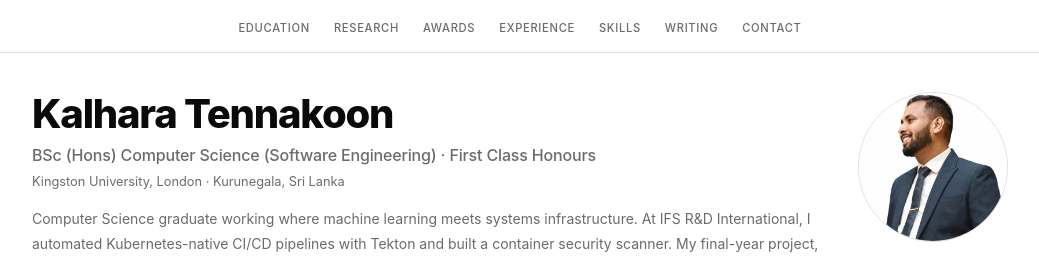
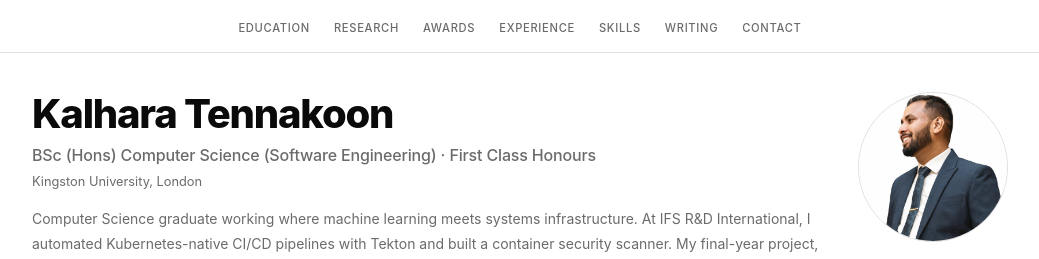
Before and after one commit to kalharatennakoon/kalharatennakoon.github.io, a React (Vite) app: page / in a window 1280 px wide. Shown: the top 259 px of the page, without its empty margins (120-1159 px from the left). Built offline with nearby package versions, Linux system fonts and the light colour scheme.

Commit message:
fix: remove location from academic profile description

```diff
--- a/src/components/Hero.tsx
+++ b/src/components/Hero.tsx
@@ -30,7 +30,7 @@ function Hero() {
               BSc (Hons) Computer Science (Software Engineering) · First Class Honours
             </p>
             <p style={{ fontSize: '0.8rem', color: 'var(--text-secondary)', margin: '0 0 1rem' }}>
-              Kingston University, London · Kurunegala, Sri Lanka
+              Kingston University, London
             </p>
 
             {/* Academic profile */}
```
